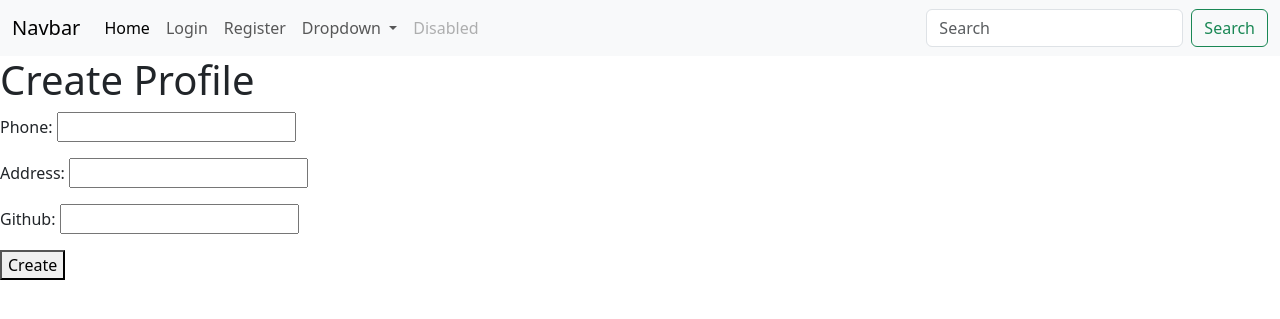
After one commit to songlei1979/simple_blog_24s2, a Django app: page /create_profile in a window 1280 px wide. The commit adds this page. Shown: the top 319 px of the page. Run offline with Django 5.2, Linux system fonts and the light colour scheme.

Commit message:
button Register

```diff
--- a/blog/urls.py
+++ b/blog/urls.py
@@ -1,7 +1,7 @@
 from django.urls import path
 
 from blog.views import HomeView, PostDetailView, PostCreateView, PostUpdateView, PostDeleteView, create_post, \
-    likes_or_not, ProfileView
+    likes_or_not, ProfileView, create_profile
 
 urlpatterns = [
     path('', HomeView.as_view(), name='home'),
@@ -20,4 +20,5 @@ urlpatterns = [
     path('post_create_2/', create_post, name='post_create_function'),
     path('likes_or_not/', likes_or_not, name='likes_or_not'),
     path('user_profile/<int:pk>/',ProfileView.as_view(), name='profile'),
+    path('create_profile', create_profile, name='create_profile'),
 ]
--- a/blog/views.py
+++ b/blog/views.py
@@ -4,7 +4,7 @@ from django.urls import reverse_lazy, reverse
 from django.views.generic import ListView, DetailView, CreateView, UpdateView, DeleteView
 
 from blog.forms import CreateForm
-from blog.models import Post, Category
+from blog.models import Post, Category, Profile
 
 
 # Create your views here.
@@ -73,3 +73,15 @@ def likes_or_not(request):
 class ProfileView(DetailView):
     model = User
     template_name = 'profile.html'
+
+def create_profile(request):
+    if request.method == 'GET':
+        return render(request, 'create_profile.html')
+    phone = request.POST.get('phone')
+    address = request.POST.get('address')
+    github = request.POST.get('github')
+    user = User.objects.get(id=request.user.id)
+    Profile.objects.create(user=user, phone=phone,
+                           address=address, github=github)
+    return render(request, 'profile.html',
+                  {'object': user})
--- a/templates/base.html
+++ b/templates/base.html
@@ -33,11 +33,18 @@
                         </form>
                         {% if user.profile %}
                             <a class="nav-link" href="{% url 'profile' user.id %}">Profile</a>
+                        {% else %}
+                            <a class="nav-link" href="{% url 'create_profile' %}">Create Profile</a>
                         {% endif %}
                     {% else %}
                         <a class="nav-link" href="{% url 'login' %}">Login</a>
                     {% endif %}
                 </li>
+                {% if not user.is_authenticated %}
+                    <li class="nav-item">
+                        <a class="nav-link" href="#">Register</a>
+                    </li>
+                {% endif %}
                 <li class="nav-item dropdown">
                     <a class="nav-link dropdown-toggle" href="#" role="button" data-bs-toggle="dropdown"
                        aria-expanded="false">
--- /dev/null
+++ b/templates/create_profile.html
@@ -0,0 +1,14 @@
+{% extends 'base.html' %}
+{% block title %}
+Create Profile
+{% endblock %}
+{% block content %}
+	<h1>Create Profile</h1>
+    <form method="post" action="{% url 'create_profile' %}">
+        {% csrf_token %}
+        <p>Phone: <input type="text" name="phone" required></p>
+        <p>Address: <input type="text" name="address" required></p>
+        <p>Github: <input type="text" name="github" required></p>
+        <button>Create</button>
+    </form>
+{% endblock %}
```
Also changed, not shown: db.sqlite3.
